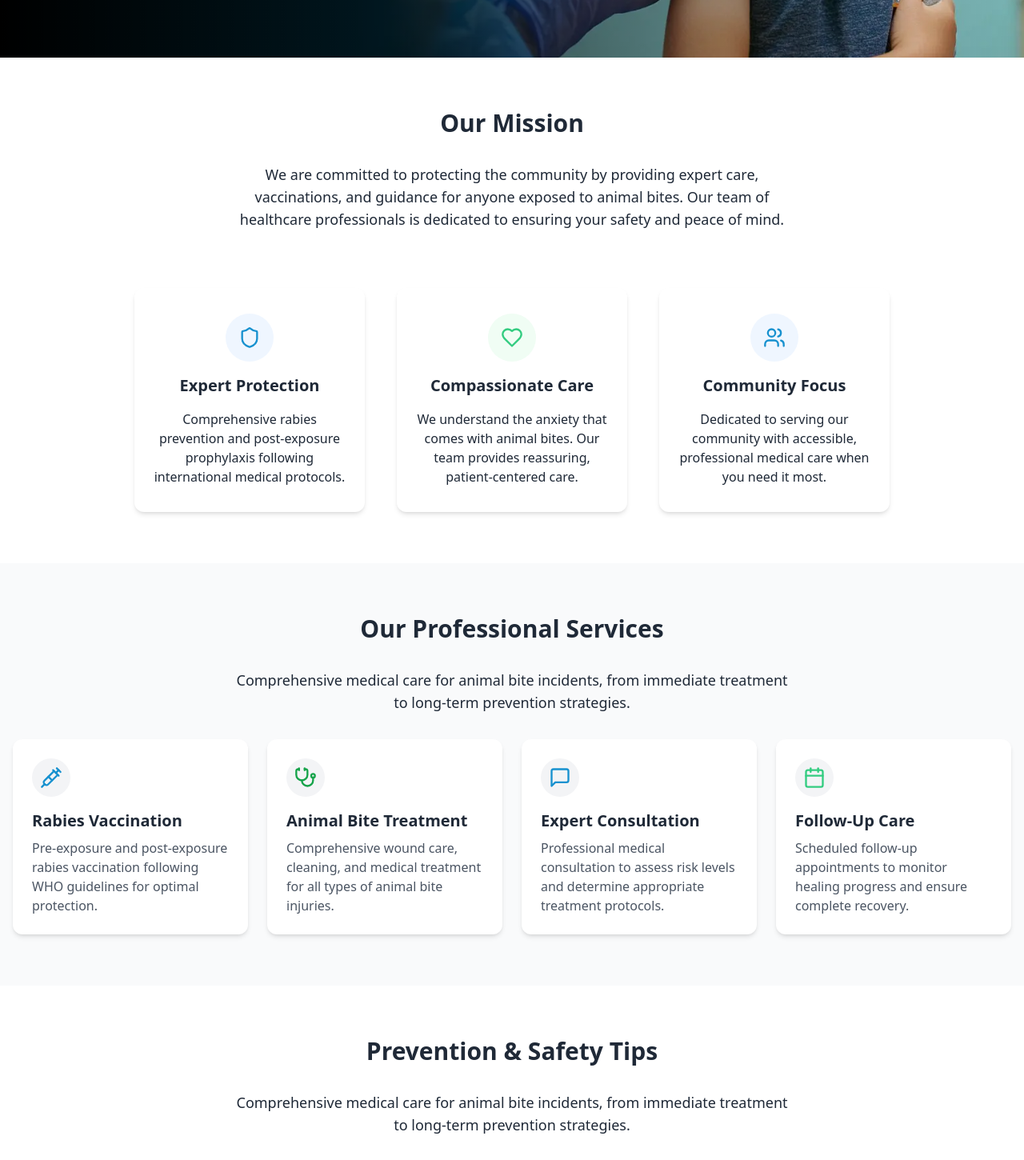
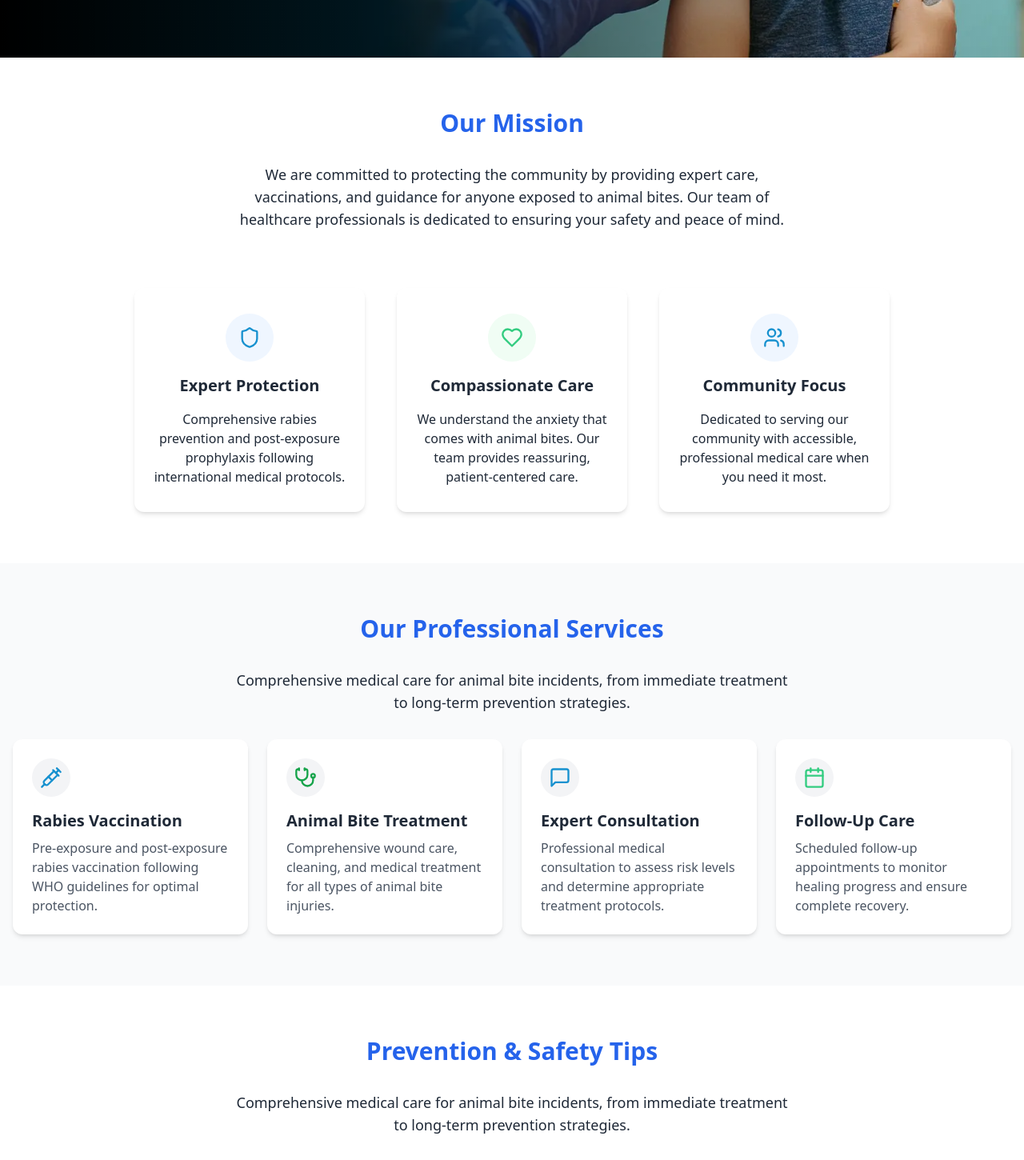
Before and after one commit to fbs-vincent/viter-animal-bite-center, a React (Vite) app: page / in a window 1280 px wide. Shown: the part 600-2050 px from the top of the page at 80% size. Built offline with nearby package versions, Linux system fonts and the light colour scheme.

Commit message:
Animal Bite Center One Page done

```diff
--- a/src/App.jsx
+++ b/src/App.jsx
@@ -187,7 +187,9 @@ function App() {
         {/* About Section */}
         <section id="about" className="py-16 bg-white ">
           <div className="container mx-auto px-4">
-            <h2 className="text-3xl font-bold text-center">Our Mission</h2>
+            <h2 className="text-3xl font-bold text-center text-blue-600">
+              Our Mission
+            </h2>
             <div className="max-w-3xl mx-auto rounded-xl p-8 ">
               <p className="text-lg text-center">
                 We are committed to protecting the community by providing expert
@@ -253,7 +255,7 @@ function App() {
         {/* Services Section */}
         <section id="services" className="py-16 bg-gray-50">
           <div className="container mx-auto px-4">
-            <h2 className="text-3xl font-bold text-center">
+            <h2 className="text-3xl font-bold text-center text-blue-600">
               Our Professional Services
             </h2>
             <div className="max-w-3xl mx-auto rounded-xl p-8 ">
@@ -338,7 +340,7 @@ function App() {
         {/* Blog & Tips Section */}
         <section id="blog" className="py-16 bg-white">
           <div className="container mx-auto px-4">
-            <h2 className="text-3xl font-bold text-center">
+            <h2 className="text-3xl font-bold text-center text-blue-600">
               Prevention & Safety Tips
             </h2>
             <div className="max-w-3xl mx-auto rounded-xl p-8 ">
@@ -508,7 +510,9 @@ function App() {
         {/* Contact Section */}
         <section id="contact" className="py-16 bg-gray-50">
           <div className="container mx-auto px-4">
-            <h2 className="text-3xl font-bold mb-12 text-center">Contact Us</h2>
+            <h2 className="text-3xl font-bold mb-12 text-center text-blue-600">
+              Contact Us
+            </h2>
             <div className="grid grid-cols-1 lg:grid-cols-2 gap-8">
               {/* Contact Info */}
               <div className="bg-white rounded-xl p-8 shadow-md">
```
